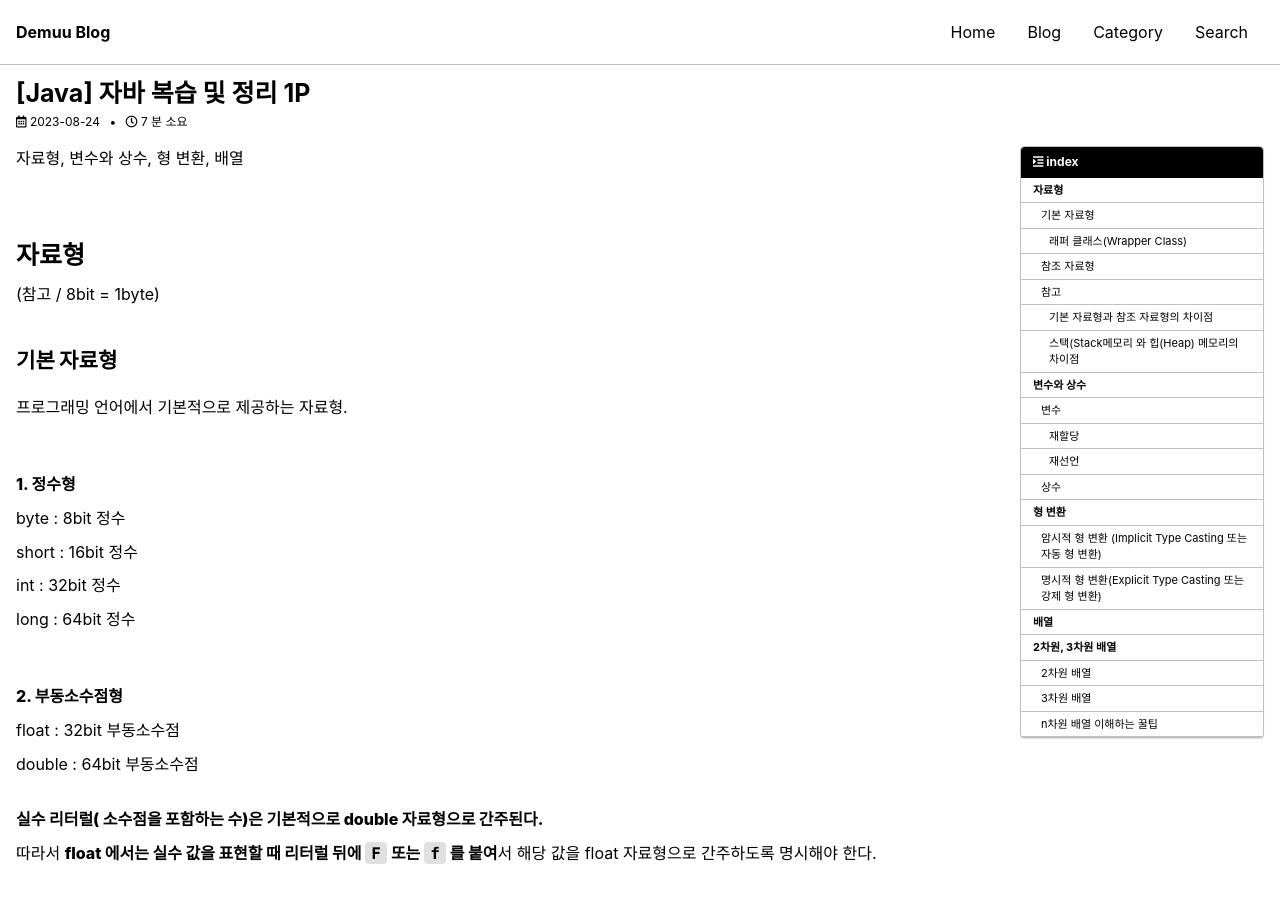
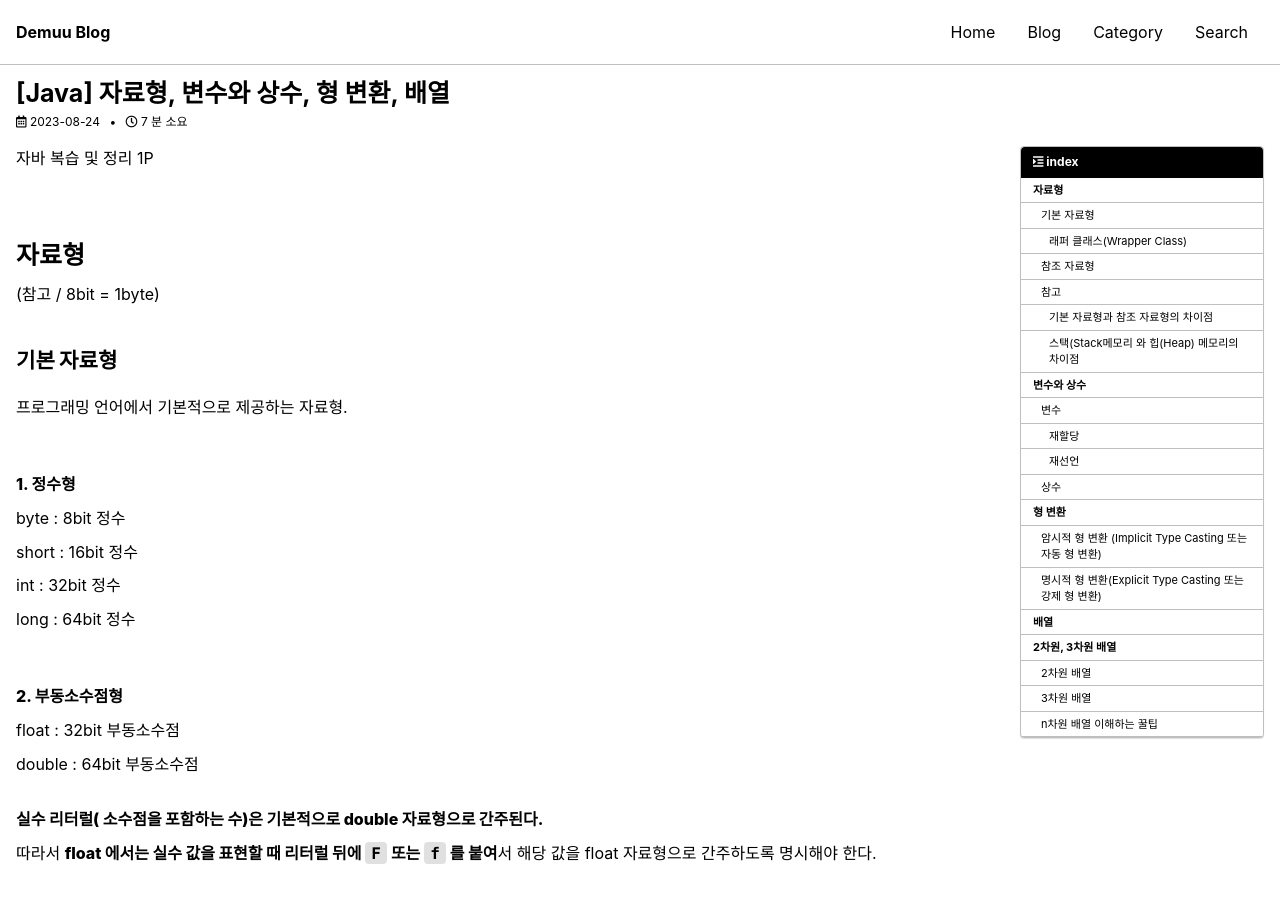
Before and after one commit to Preasim/Preasim.github.io, a Jekyll site: the page built from _posts/2023-08-24-53.md, in a window 1280 px wide and 900 px high. Built offline with Jekyll 4.4.1, drawn with Linux system fonts in a browser that asks for light colours; cached includes are drawn as plain includes; some web fonts are replaced; comment, search, counter and statistics services are not loaded; part of the change alters nothing that is shown.

Commit message:
Update 2023-08-24-53.md

```diff
--- a/_posts/2023-08-24-53.md
+++ b/_posts/2023-08-24-53.md
@@ -1,6 +1,6 @@
 ---
 layout: single
-title: "[Java] 자바 복습 및 정리 1P"
+title: "[Java] 자료형, 변수와 상수, 형 변환, 배열"
 permalink: /53
 categories: [All, Java, 기초]
 toc: true
@@ -10,7 +10,7 @@ toc_icon: "fa-solid fa-indent"
 author_profile: false
 recommended: true
 ---
-자료형, 변수와 상수, 형 변환, 배열
+자바 복습 및 정리 1P
 
 <div class="cl2"></div>
 
```
